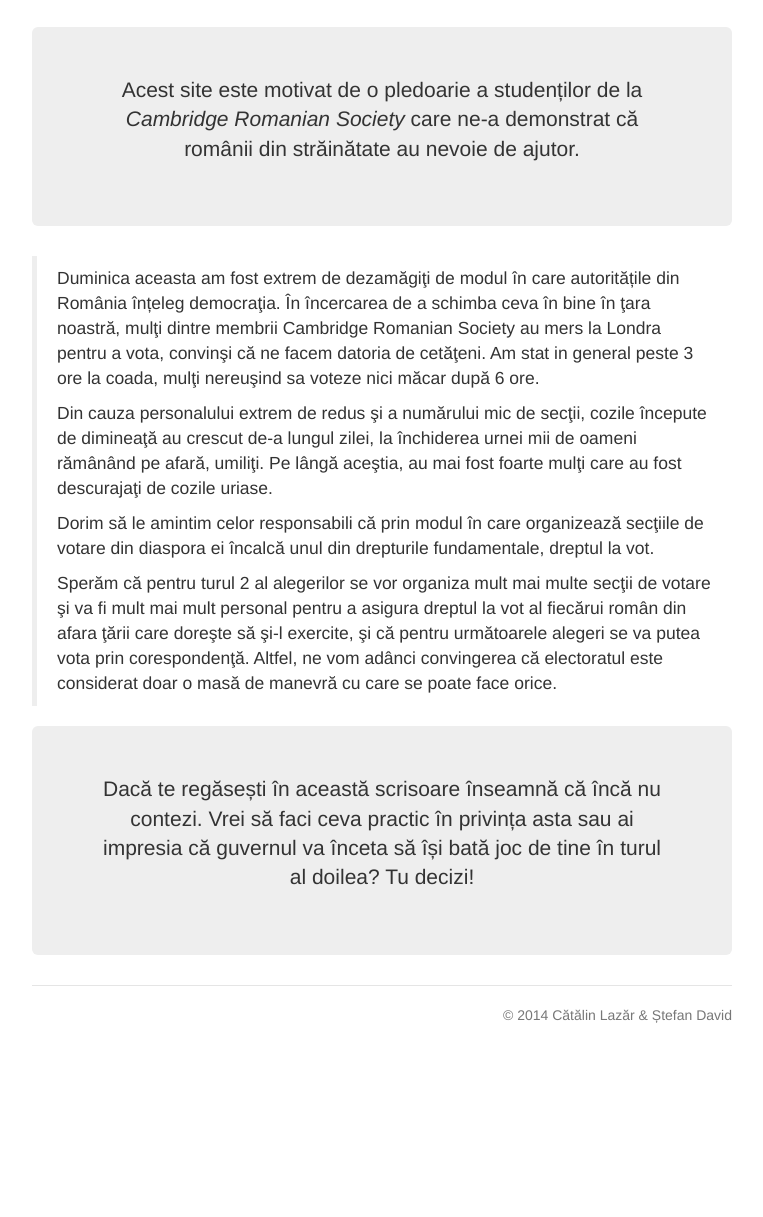
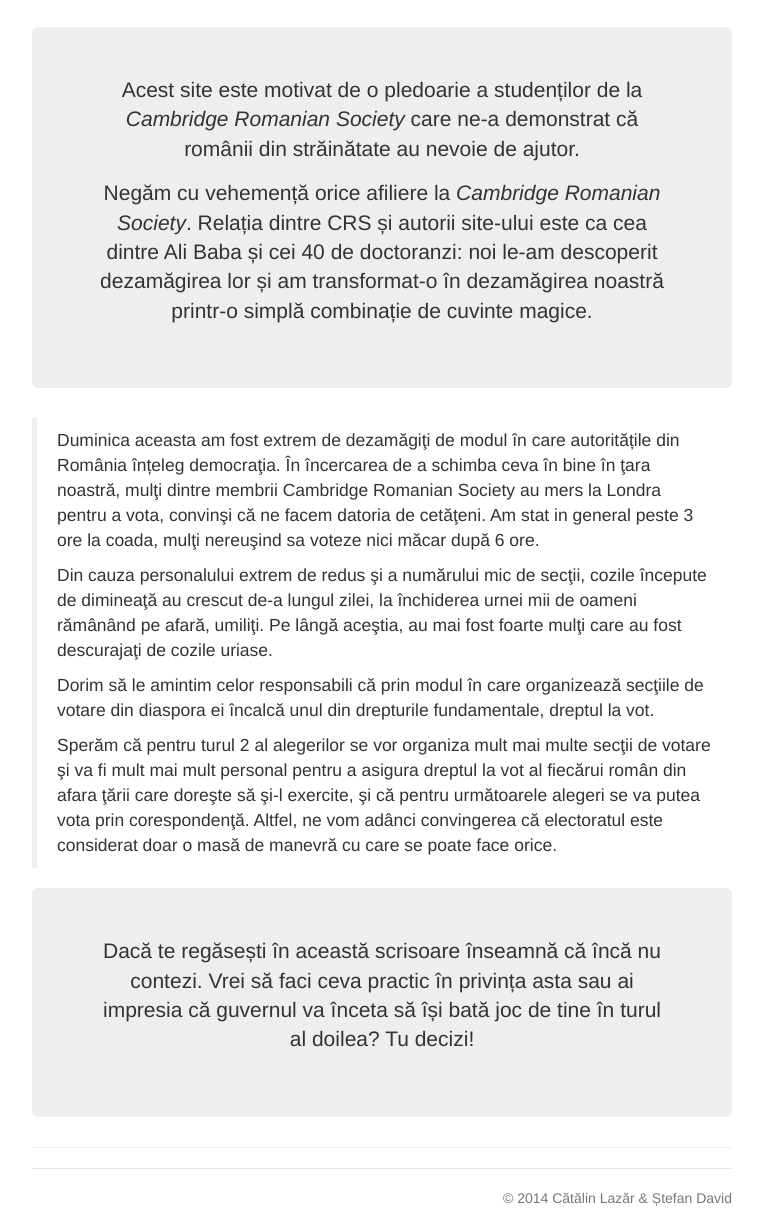
Before and after one commit to lazcatluc/contezi, a plain HTML site: page www/istoric.html in a window 1280 px wide. Shown: the part 83-1300 px from the top of the page, without its empty margins (258-1021 px from the left). Before the commit the page ends 1138 px from the top, so only its background shows below. Drawn offline with Linux system fonts and the light colour scheme.

Commit message:
added deaffiliation from CRS

```diff
--- a/www/istoric.html
+++ b/www/istoric.html
@@ -57,6 +57,8 @@
       </div>
 	  <div class="jumbotron">
         <p class="lead">Acest site este motivat de o pledoarie a studenților de la <em>Cambridge Romanian Society</em> care ne-a demonstrat că românii din străinătate au nevoie de ajutor.</p>
+
+		<p class="lead">Negăm cu vehemență orice afiliere la <em>Cambridge Romanian Society</em>. Relația dintre CRS și autorii site-ului este ca cea dintre Ali Baba și cei 40 de doctoranzi: noi le-am descoperit dezamăgirea lor și am transformat-o în dezamăgirea noastră printr-o simplă combinație de cuvinte magice.</p>
       </div>
 	<div><blockquote>
 	<p>Duminica aceasta am fost extrem de dezamăgiţi de modul în care autoritățile din România înțeleg democraţia. În încercarea de a schimba ceva în bine în ţara noastră, mulţi dintre membrii Cambridge Romanian Society au mers la Londra pentru a vota, convinşi că ne facem datoria de cetăţeni. Am stat in general peste 3 ore la coada, mulţi nereuşind sa voteze nici măcar după 6 ore.</p>
@@ -68,7 +70,7 @@
 	<div class="jumbotron">
         <p class="lead">Dacă te regăsești în această scrisoare înseamnă că încă nu contezi. Vrei să faci ceva practic în privința asta sau ai impresia că guvernul va înceta să își bată joc de tine în turul al doilea? Tu decizi!</p>
       </div>
-
+	  <hr/>
 	  <div class="footer">
         <p>&copy; 2014 Cătălin Lazăr &amp; Ștefan David</p>
       </div>
```
